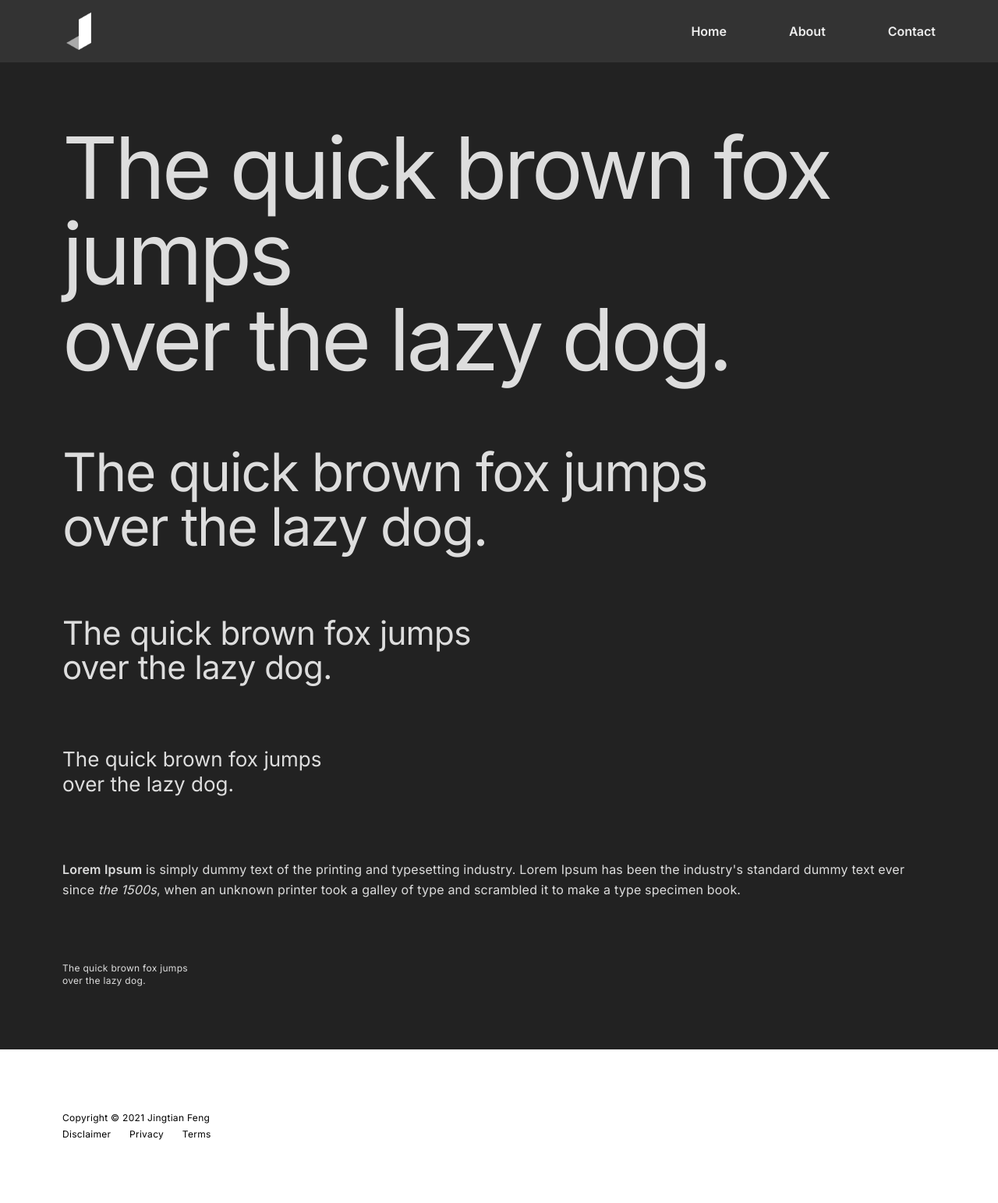
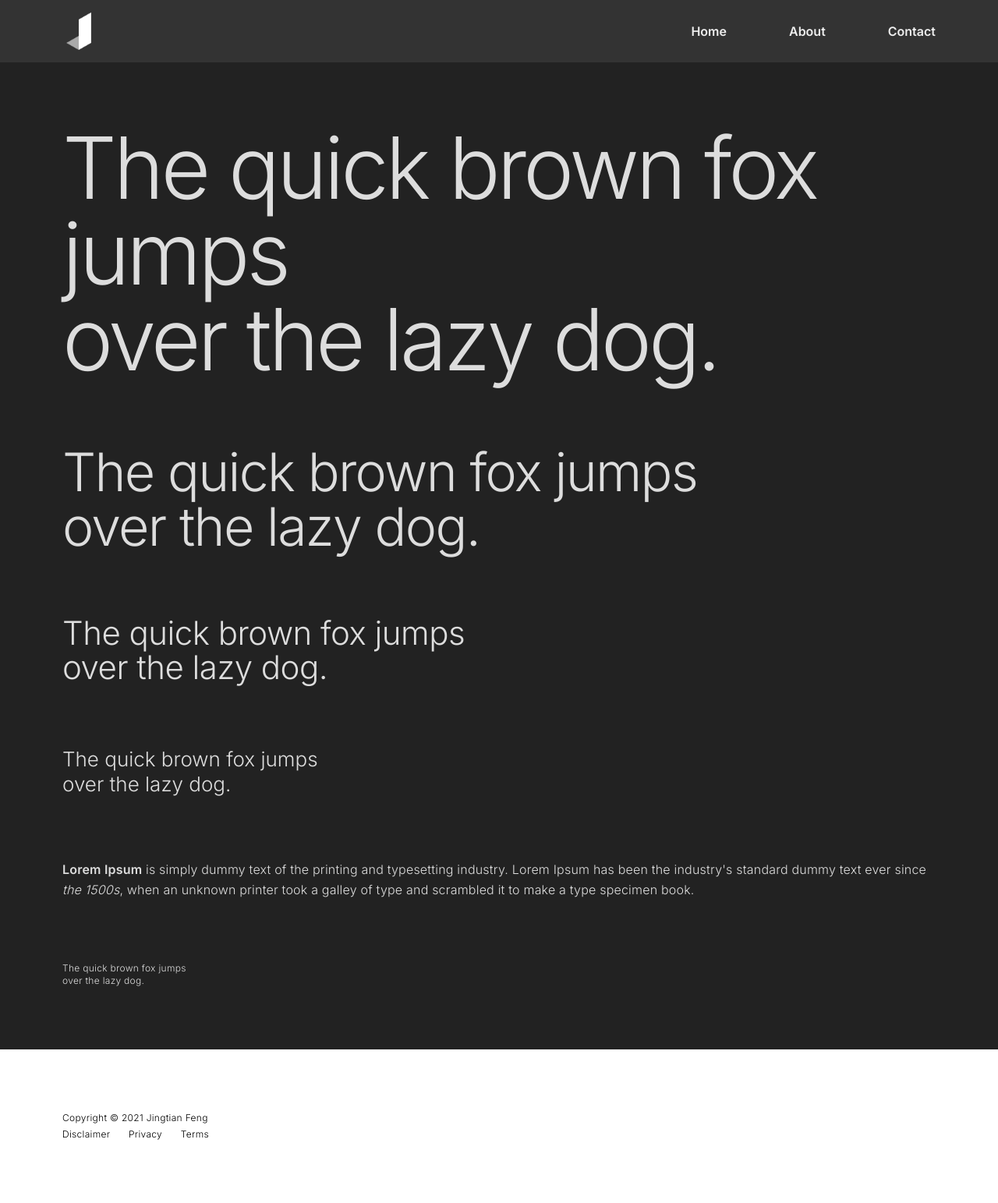
Before and after one commit to jingtianfeng/jekywind, a Jekyll site: the page built from index.html, in a window 1280 px wide. Shown: the whole page at 78% size. Built offline with Jekyll 4.4.1, drawn with Linux system fonts in a browser that asks for light colours.

Commit message:
Tweak default: change font weights to 200, 300, 600

```diff
--- a/_layouts/default.html
+++ b/_layouts/default.html
@@ -11,7 +11,7 @@
     <link rel="preconnect"
           href="https://fonts.gstatic.com">
     <link rel="stylesheet"
-          href="https://fonts.googleapis.com/css2?family=Inter:wght@400;600&display=swap">
+          href="https://fonts.googleapis.com/css2?family=Inter:wght@200;300;600&display=swap">
     <link rel="stylesheet"
           href="{{ '/assets/css/styles.css' | relative_url }}">
 </head>
```
